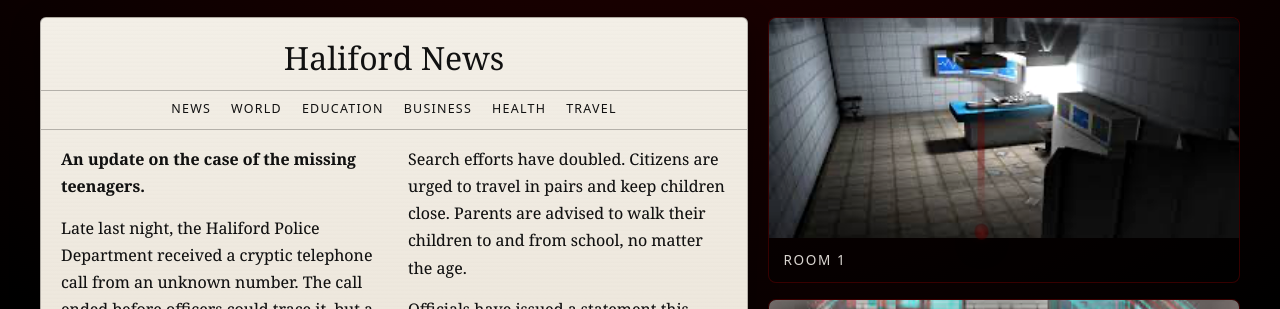
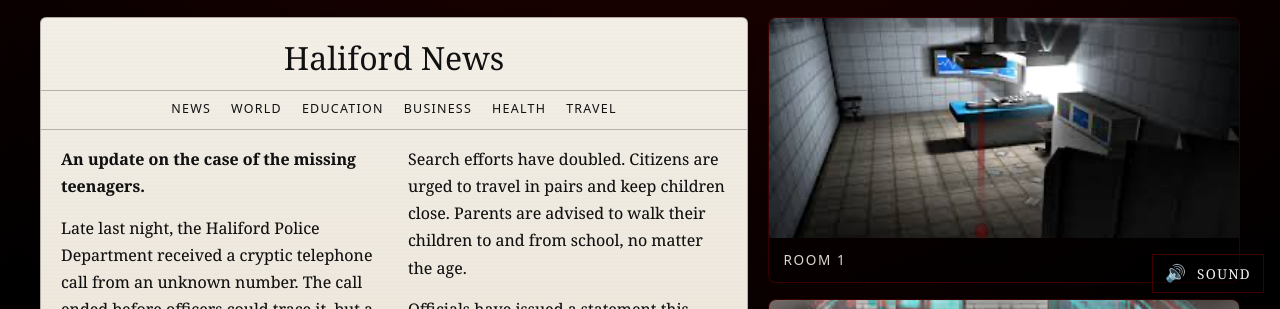
Before and after one commit to RogerLi-COSC/IASC-Horror, a React (Vite) app in the folder my-react-app/: page /about in a window 1280 px wide. Shown: the part 491-800 px from the top of the page. Built offline with nearby package versions, Linux system fonts and the light colour scheme.

Commit message:
Good so far

```diff
--- a/my-react-app/src/App.jsx
+++ b/my-react-app/src/App.jsx
@@ -3,6 +3,7 @@ import Navbar from "./components/Navbar";
 import TransitionProvider from "./components/TransitionProvider";
 import BloodDrips from "./components/BloodDrips";
 import BackgroundAudio from "./components/BackgroundAudio";
+import PageTransition from "./components/PageTransition";
 
 import { SecretUnlockProvider } from "./components/SecretUnlockContext";
 
@@ -30,6 +31,7 @@ export default function App() {
           <Navbar />
 
           <div className="app-shell">
+            <PageTransition>
             <Routes>
               <Route path="/" element={<Home />} />
               <Route path="/about" element={<About />} />
@@ -42,6 +44,7 @@ export default function App() {
                 element={<div className="page-pad">Download (coming soon)</div>}
               />
             </Routes>
+            </PageTransition>
           </div>
         </SecretUnlockProvider>
 
--- /dev/null
+++ b/my-react-app/src/components/BackgroundAudio.css
@@ -0,0 +1,38 @@
+.bg-audio-mute {
+  position: fixed;
+  right: 16px;
+  bottom: 16px;
+  z-index: 1200; /* above drips (850) */
+  pointer-events: auto;
+
+  display: inline-flex;
+  align-items: center;
+  gap: 10px;
+
+  padding: 10px 12px;
+  background: rgba(0, 0, 0, 0.55);
+  border: 1px solid rgba(140, 0, 0, 0.45);
+  box-shadow: 0 14px 34px rgba(0, 0, 0, 0.45);
+
+  color: #f2f2f2;
+  font-family: Georgia, "Times New Roman", serif;
+  letter-spacing: 0.08em;
+  text-transform: uppercase;
+
+  border-radius: 0; /* keep your hard-corner style */
+  cursor: pointer;
+}
+
+.bg-audio-mute:hover {
+  background: rgba(0, 0, 0, 0.65);
+}
+
+.bg-audio-icon {
+  font-size: 1.05rem;
+  line-height: 1;
+}
+
+.bg-audio-text {
+  font-size: 0.85rem;
+  line-height: 1;
+}
--- a/my-react-app/src/components/BackgroundAudio.jsx
+++ b/my-react-app/src/components/BackgroundAudio.jsx
@@ -1,38 +1,80 @@
-import { useEffect, useRef } from "react";
+import { useEffect, useRef, useState } from "react";
 import { useLocation } from "react-router-dom";
-import ambientSound from "../assets/ambient-bg.mp3"; // <-- your mp4 here
+import ambientSound from "../assets/ambient-bg.mp3";
+import "./BackgroundAudio.css";
+
+const STORAGE_KEY = "siteMuted";
 
 export default function BackgroundAudio() {
   const audioRef = useRef(null);
   const location = useLocation();
 
+  const [muted, setMuted] = useState(() => {
+    const saved = localStorage.getItem(STORAGE_KEY);
+    return saved === "1";
+  });
+
+  // keep <audio> synced with mute state
+  useEffect(() => {
+    const audio = audioRef.current;
+    if (!audio) return;
+    audio.muted = muted;
+  }, [muted]);
+
+  // play/pause depending on route + mute
   useEffect(() => {
     const audio = audioRef.current;
     if (!audio) return;
 
-    // ❌ HOME PAGE → NO SOUND
+    // Always enforce mute flag
+    audio.muted = muted;
+
+    // ❌ Home page: never play
     if (location.pathname === "/") {
       audio.pause();
       audio.currentTime = 0;
       return;
     }
 
-    // ✅ ALL OTHER PAGES → PLAY
+    // 🔇 Muted: stay paused
+    if (muted) {
+      audio.pause();
+      return;
+    }
+
+    // ✅ Other pages + not muted: play
     const playPromise = audio.play();
     if (playPromise !== undefined) {
       playPromise.catch(() => {
-        // autoplay may be blocked until user interaction (normal browser behavior)
+        // Autoplay may be blocked until user interacts — normal browser behavior.
       });
     }
-  }, [location.pathname]);
+  }, [location.pathname, muted]);
+
+  function toggleMute() {
+    setMuted((m) => {
+      const next = !m;
+      localStorage.setItem(STORAGE_KEY, next ? "1" : "0");
+      return next;
+    });
+  }
 
   return (
-    <audio
-      ref={audioRef}
-      src={ambientSound}
-      loop
-      preload="auto"
-      volume={0.35}   // subtle horror ambience
-    />
+    <>
+      <audio ref={audioRef} src={ambientSound} loop preload="auto" />
+
+      <button
+        className="bg-audio-mute"
+        type="button"
+        onClick={toggleMute}
+        aria-label={muted ? "Unmute background audio" : "Mute background audio"}
+        title={muted ? "Unmute" : "Mute"}
+      >
+        <span className="bg-audio-icon" aria-hidden="true">
+          {muted ? "🔇" : "🔊"}
+        </span>
+        <span className="bg-audio-text">{muted ? "MUTED" : "SOUND"}</span>
+      </button>
+    </>
   );
 }
--- a/my-react-app/src/components/PageTransition.css
+++ b/my-react-app/src/components/PageTransition.css
@@ -1,45 +1,27 @@
-.page-transition {
+.page-fade {
   position: fixed;
   inset: 0;
+  z-index: 9999; /* above everything */
   pointer-events: none;
-  z-index: 9999;
 
-  /* shadowy vignette */
-  background: radial-gradient(
-    circle at center,
-    rgba(0, 0, 0, 0.55),
-    rgba(0, 0, 0, 0.96)
-  );
-
+  background: rgba(0, 0, 0, 0);
   opacity: 0;
-
-  /* must match TransitionProvider durations */
-  transition: opacity 900ms ease-in-out;
+  transition: opacity 420ms ease, background 420ms ease;
 }
 
-/* Fade OUT: go to black */
-.page-transition.to-black {
+/* fade in (cover) */
+.page-fade.in {
   opacity: 1;
+  background: rgba(0, 0, 0, 0.55);
 }
 
-/* Fade IN: start black then fade away */
-.page-transition.from-black {
-  opacity: 1;
-  animation: fadeInFromBlack 900ms ease-in-out forwards;
+/* fade out (reveal) */
+.page-fade.out {
+  opacity: 0;
+  background: rgba(0, 0, 0, 0);
 }
 
-@keyframes fadeInFromBlack {
-  from {
-    opacity: 1;
-  }
-  to {
-    opacity: 0;
-  }
+.page-content {
+  position: relative;
+  z-index: 1;
 }
-
-@media (prefers-reduced-motion: reduce) {
-  .page-transition {
-    transition: none;
-    animation: none;
-  }
-}
--- a/my-react-app/src/components/PageTransition.jsx
+++ b/my-react-app/src/components/PageTransition.jsx
@@ -4,21 +4,24 @@ import "./PageTransition.css";
 
 export default function PageTransition({ children }) {
   const location = useLocation();
-  const [visible, setVisible] = useState(false);
+  const [phase, setPhase] = useState("idle"); // idle | in | out
 
   useEffect(() => {
-    setVisible(true);
+    // on route change: fade IN quickly then fade OUT
+    setPhase("in");
 
-    const timeout = setTimeout(() => {
-      setVisible(false);
-    }, 350); // duration matches CSS
+    const t1 = setTimeout(() => setPhase("out"), 420); // overlay visible
+    const t2 = setTimeout(() => setPhase("idle"), 920); // done
 
-    return () => clearTimeout(timeout);
+    return () => {
+      clearTimeout(t1);
+      clearTimeout(t2);
+    };
   }, [location.pathname]);
 
   return (
     <>
-      <div className={`page-fade ${visible ? "active" : ""}`} />
+      <div className={`page-fade ${phase}`} aria-hidden="true" />
       <div className="page-content">{children}</div>
     </>
   );
--- a/my-react-app/src/pages/SignUp.jsx
+++ b/my-react-app/src/pages/SignUp.jsx
@@ -63,14 +63,14 @@ export default function SignUp() {
               />
             </label>
 
+            {/* ✅ DOB: date picker */}
             <label className="field">
               <span className="field-label">Date of Birth:</span>
               <input
                 value={form.dob}
                 onChange={(e) => update("dob", e.target.value)}
                 className="line-input"
-                type="text"
-                placeholder="dd/mm/yyyy"
+                type="date"
                 autoComplete="off"
               />
             </label>
@@ -105,15 +105,25 @@ export default function SignUp() {
               />
             </label>
 
-            {/* ✅ Typable Phone */}
+            {/* ✅ Phone: numbers only */}
             <label className="field">
               <span className="field-label">Phone Number:</span>
               <input
                 value={form.phone}
                 onChange={(e) => update("phone", e.target.value)}
+                onInput={(e) => {
+                  // remove anything that isn't 0-9 (works for paste too)
+                  const digitsOnly = e.currentTarget.value.replace(/\D/g, "");
+                  if (digitsOnly !== e.currentTarget.value) {
+                    e.currentTarget.value = digitsOnly;
+                  }
+                  update("phone", digitsOnly);
+                }}
                 className="line-input"
-                type="text"
-                placeholder="Fake Phone # (type anything)"
+                type="tel"
+                inputMode="numeric"
+                pattern="[0-9]*"
+                placeholder="Fake Phone # (numbers only)"
                 autoComplete="off"
               />
             </label>
```
